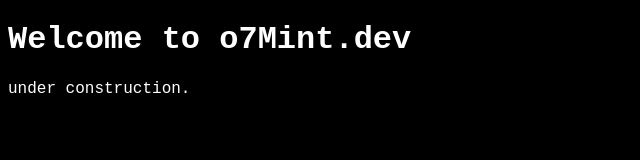
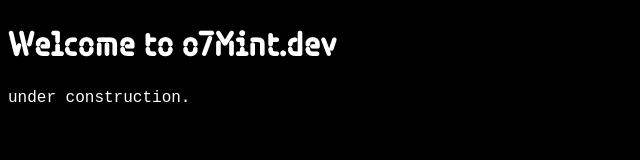
Before and after one commit to mereMint/o7MintDOTdev, a website: page index.html in a window 1280 px wide. Shown: the whole page, without its empty margins (0-640 px from the left). Drawn offline with Linux system fonts and the light colour scheme.

Commit message:
Local font usage

```diff
--- a/index.html
+++ b/index.html
@@ -5,7 +5,7 @@
     <meta charset="UTF-8">
     <meta name="viewport" content="width=device-width, initial-scale=1.0">
     <title>HOME - o7m.dev</title>
-    <link rel="stylesheet" href="src/styles/main.css?v=1">
+    <link rel="stylesheet" href="src/styles/main.css?v=2">
     <script src="src/scripts/js/main.js"></script>
 </head>
 
--- a/src/styles/main.css
+++ b/src/styles/main.css
@@ -1,5 +1,19 @@
+@font-face {
+    font-family: 'Kola';
+    src: url('../assets/fonts/Kola-Regular.woff2') format('woff2'),
+        url('../assets/fonts/Kola-Regular.woff') format('woff');
+    font-weight: normal;
+    font-style: normal;
+}
+
 body {
     background-color: #000000;
     color: #ffffff;
     font-family: 'Courier New', monospace;
 }
+
+h1,
+h2,
+h3 {
+    font-family: 'Kola', sans-serif;
+}
```
Also changed, not shown: src/assets/fonts/Kola-Regular.ttf (added), src/assets/fonts/Kola-Regular.woff (added), src/assets/fonts/Kola-Regular.woff2 (added), 1 other file.
